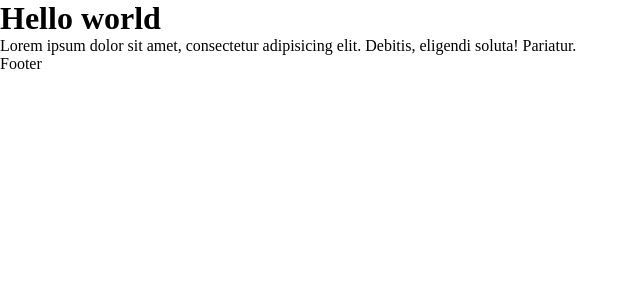
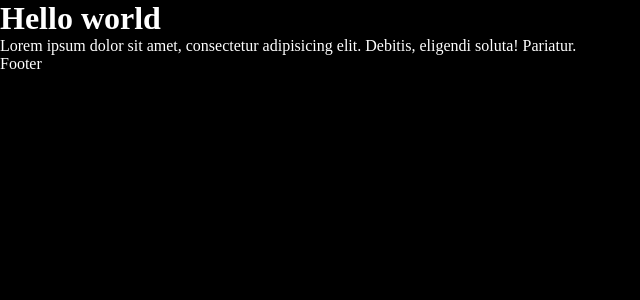
Before and after one commit to R-Islombek/Team, a React (Vite) app: page / in a window 1280 px wide. Shown: the top 300 px of the page, without its empty margins (0-640 px from the left). Built offline with nearby package versions, Linux system fonts and the light colour scheme.

Commit message:
css qora qildim

```diff
--- a/src/Components/Header/Header.css
+++ b/src/Components/Header/Header.css
@@ -0,0 +1,4 @@
+*{
+    background: black;
+    color: white;
+}
--- a/src/pages/About/About.jsx
+++ b/src/pages/About/About.jsx
@@ -2,7 +2,7 @@ import React from 'react'
 
 const About = () => {
   return (
-    <div>About</div>
+    <></>
   )
 }
 
```
Also changed, not shown: src/pages/sevices/services.jsx (added, +7 -0 lines).
